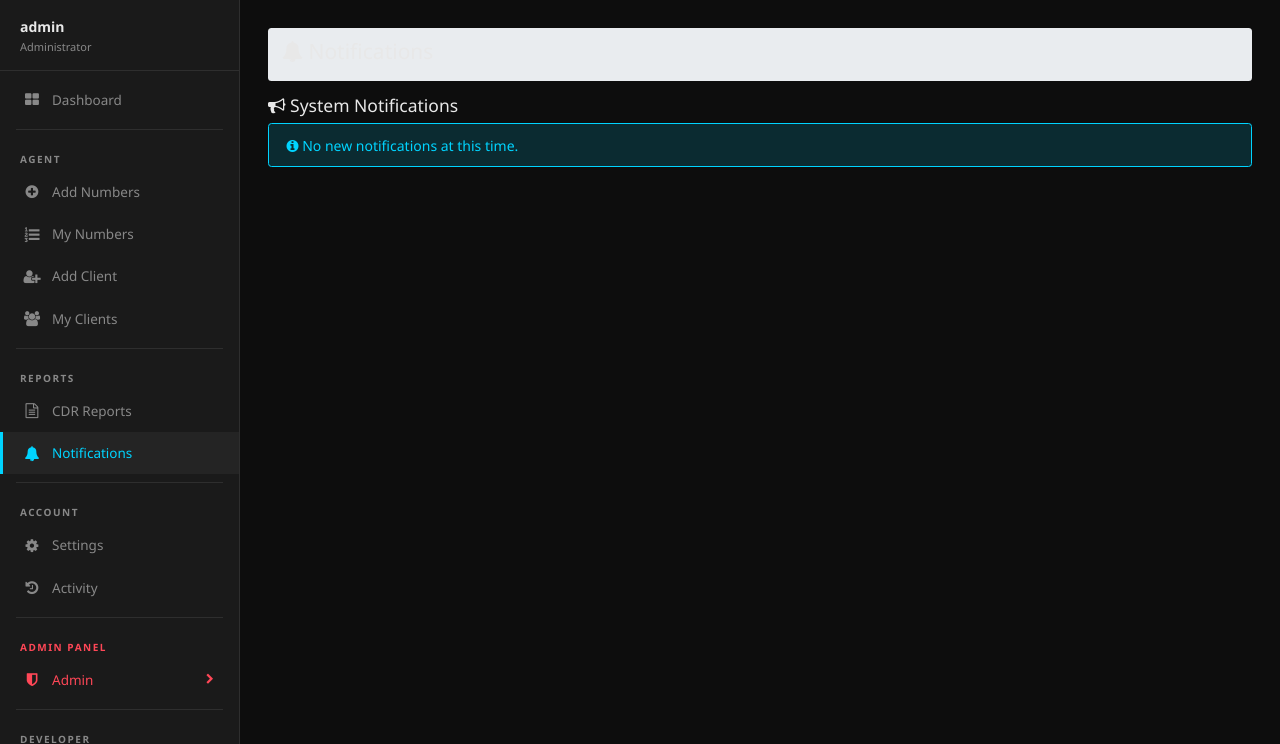
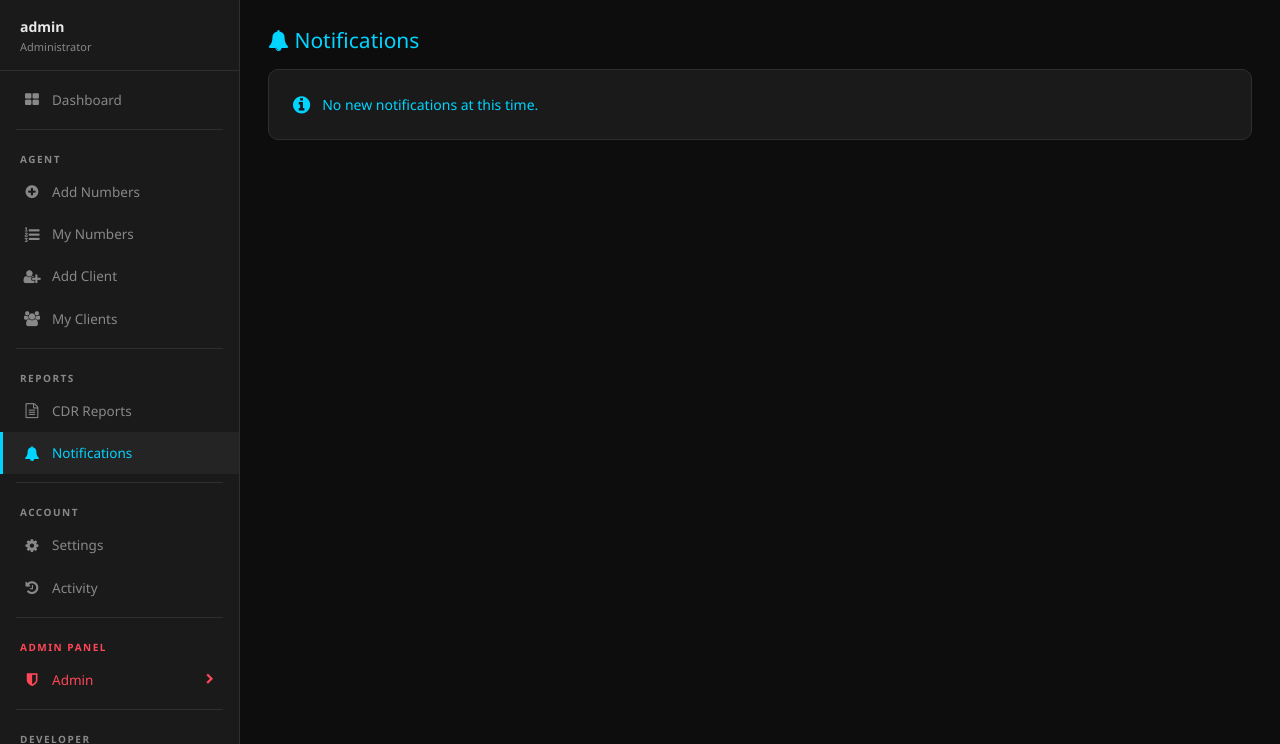
Before and after one commit to jonayedmiya320-prog/Power-SMS-panel, a Flask app: page /agent/Notifications in a window 1280 px wide. Shown: the part 56-800 px from the top of the page. Run offline with Flask 3, Linux system fonts and the light colour scheme; a user stored in the database is signed in; some libraries are stand-ins or nearby versions.

Commit message:
Update notifications.html

```diff
--- a/app/templates/main/notifications.html
+++ b/app/templates/main/notifications.html
@@ -1,29 +1,15 @@
-<!DOCTYPE html>
-<html>
-<head>
-    <meta charset="UTF-8">
-</head>
 {% extends "base.html" %}
+{% block title %}Notifications - RAZOR SMS{% endblock %}
+{% block content %}
 
-{% block title %}Notifications - RAZOR SMS PANEL{% endblock %}
-
-{% block content %}
-<div class="row">
-    <div class="col-md-12">
-        <div class="breadcrumb">
-            <h4><i class="fa fa-bell"></i> Notifications</h4>
-        </div>
-    </div>
+<div style="margin-bottom:16px;">
+    <h4 style="margin:0; color:var(--accent);"><i class="fa fa-bell"></i> Notifications</h4>
 </div>
 
-<div class="widget-block">
-    <div class="widget-head">
-        <h5><i class="fa fa-bullhorn"></i> System Notifications</h5>
-    </div>
-    <div class="widget-content">
-        <div class="alert alert-info">
-            <i class="fa fa-info-circle"></i> No new notifications at this time.
-        </div>
+<div style="background:var(--card); border:1px solid var(--border); border-radius:10px; padding:24px;">
+    <div style="display:flex; align-items:center; gap:12px; color:var(--accent);">
+        <i class="fa fa-info-circle" style="font-size:20px;"></i>
+        <span style="font-size:14px;">No new notifications at this time.</span>
     </div>
 </div>
 {% endblock %}
```
